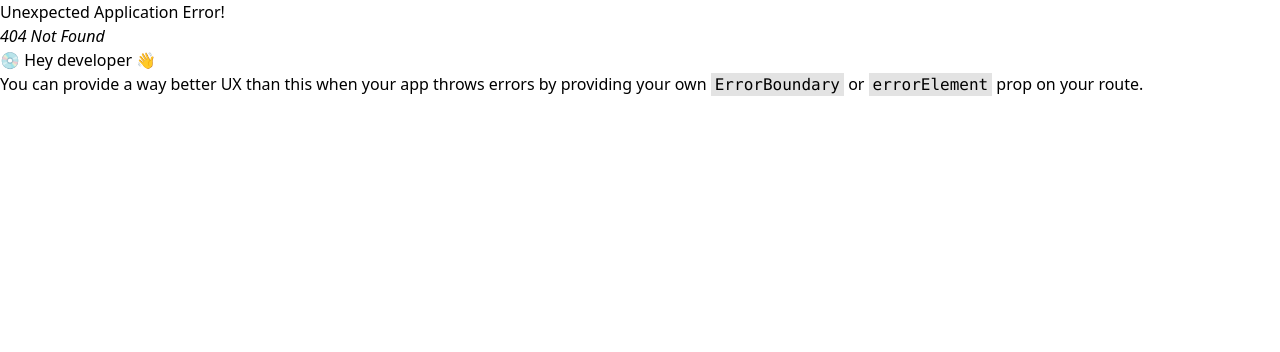
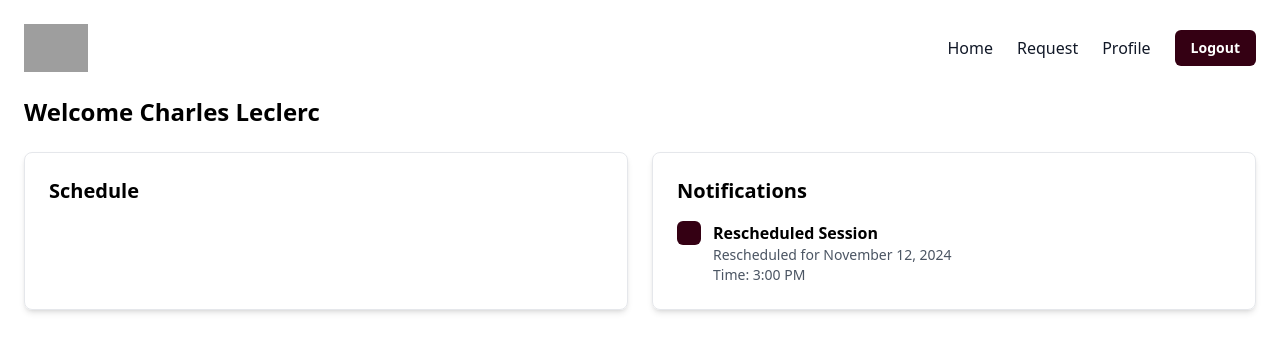
Before and after one commit to mikkmikkk/CMS, a React (Vite) app in the folder cms/: page /admindash in a window 1280 px wide. Before the commit this address had no page. Shown: the top 352 px of the page. Built offline with nearby package versions, Linux system fonts and the light colour scheme; grey boxes are pictures that could not be loaded.

Commit message:
admin dashboard

```diff
--- a/cms/src/main.jsx
+++ b/cms/src/main.jsx
@@ -9,6 +9,7 @@ import {
 import SignUp from './pages/signup/signup.jsx'
 import Login from './pages/login/login.jsx'
 import Dashboard from './pages/Student/dashboard.jsx'
+import Admin from './pages/admin/admindash.jsx';
 
 
 
@@ -29,6 +30,10 @@ const router = createBrowserRouter([
     path: "/dashboard",
     element: <Dashboard />,
   },
+  {
+    path: "/admindash",
+    element: <Admin />,
+  },
 
 
 ]);
--- /dev/null
+++ b/cms/src/pages/admin/admindash.jsx
@@ -0,0 +1,48 @@
+import React from "react";
+
+export default function Admin() {
+  return (
+    <div className="min-h-screen bg-white p-6">
+
+      <div className="flex justify-between items-center">
+        <img src="/logo.png" alt="Logo" className="h-12" /> {/* Replace with actual logo */}
+        <nav className="flex items-center gap-6">
+          <div className="flex gap-6"> {/* Added a div to group the links */}
+            <a href="#" className="text-gray-900 font-medium">Home</a>
+            <a href="#" className="text-gray-900 font-medium">Request</a>
+            <a href="#" className="text-gray-900 font-medium">Profile</a>
+          </div>
+          <button className="bg-[#340013] text-white px-4 py-2 rounded-md text-sm font-semibold">
+            Logout
+          </button>
+        </nav>
+      </div>
+
+      {/* Welcome Text */}
+      <h1 className="text-2xl font-bold mt-6">Welcome Charles Leclerc</h1>
+
+      {/* Content Grid */}
+      <div className="grid grid-cols-2 gap-6 mt-6">
+        {/* Schedule Card */}
+        <div className="border p-6 rounded-lg shadow-md">
+          <h2 className="text-xl font-bold">Schedule</h2>
+        </div>
+
+        {/* Notifications Card */}
+        <div className="border p-6 rounded-lg shadow-md">
+          <h2 className="text-xl font-bold">Notifications</h2>
+          <div className="flex items-start gap-3 mt-4">
+            <div className="w-6 h-6 bg-[#340013] rounded-md"></div>
+            <div>
+              <p className="font-semibold">Rescheduled Session</p>
+              <p className="text-gray-600 text-sm">
+                Rescheduled for November 12, 2024 <br />
+                Time: 3:00 PM
+              </p>
+            </div>
+          </div>
+        </div>
+      </div>
+    </div>
+  );
+}
```
